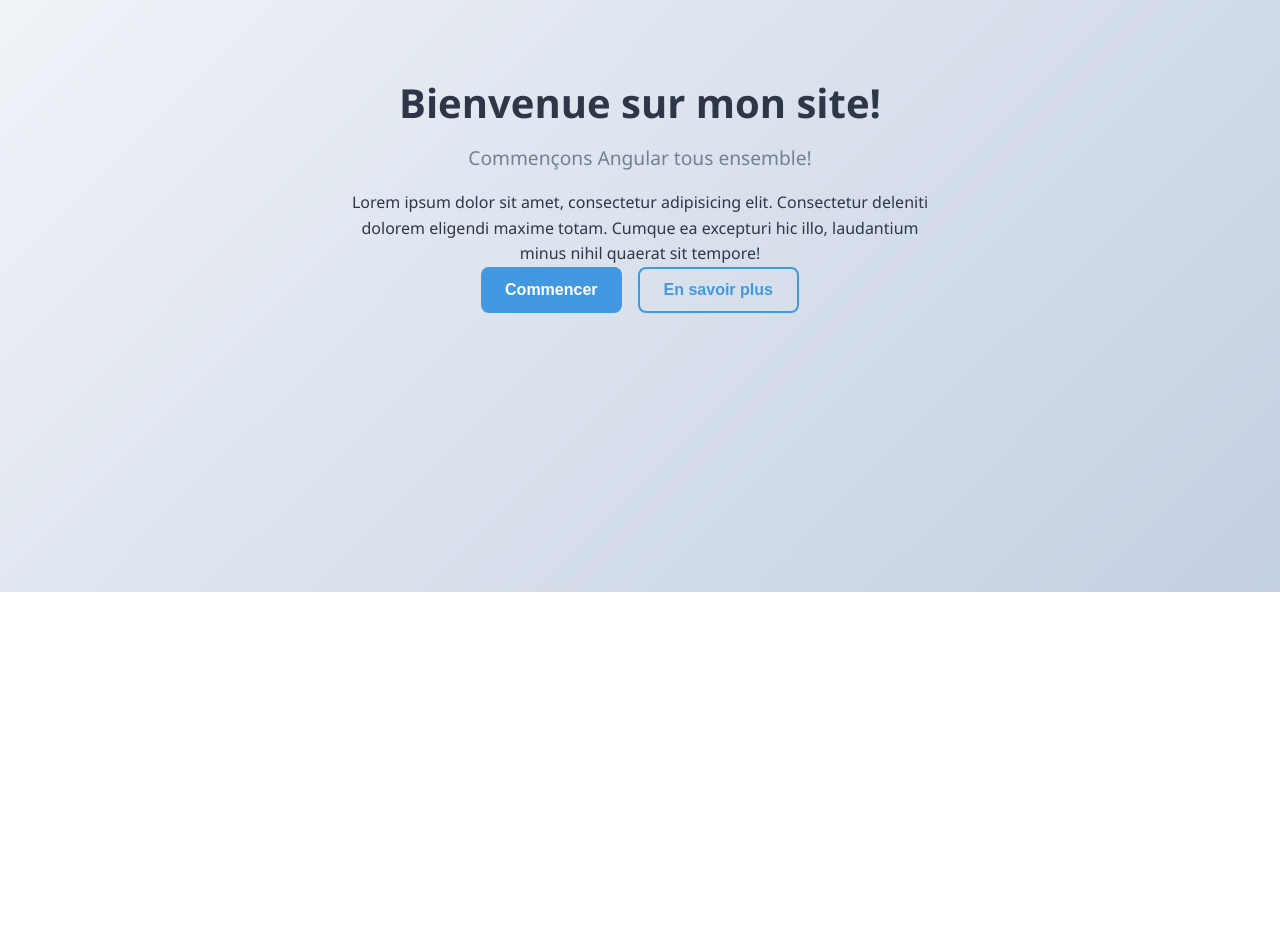
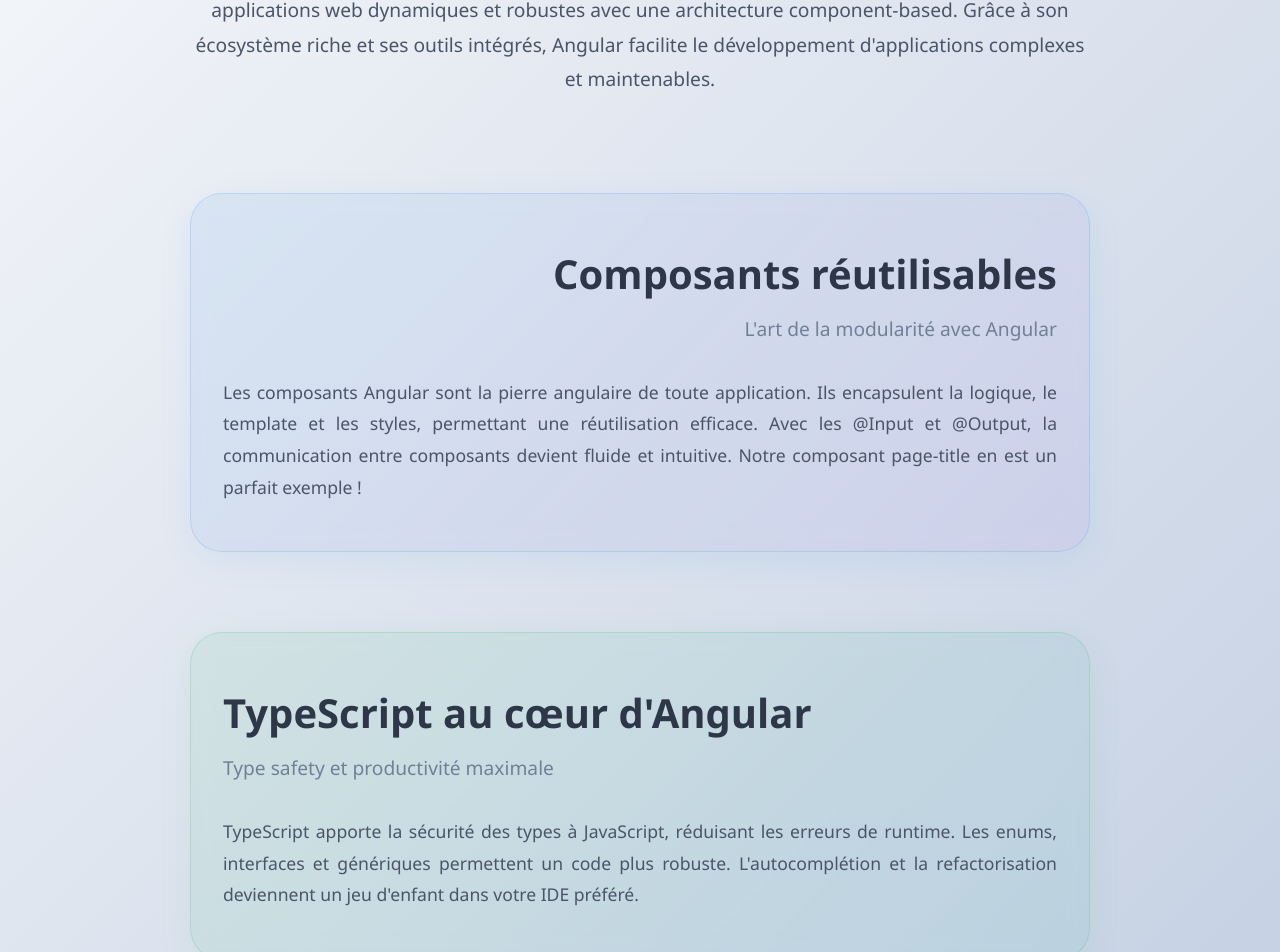
Before and after one commit to shebruu/ngx-foundation, an Angular app in the folder ngx-foundation/: page /home in a window 1280 px wide. Shown: the part 208-1160 px from the top of the page. Before the commit the page ends 800 px from the top, so only its background shows below. Built offline with nearby package versions, Linux system fonts and the light colour scheme.

Commit message:
add multi-section home layout

```diff
--- a/ngx-foundation/src/app/features/home/home.html
+++ b/ngx-foundation/src/app/features/home/home.html
@@ -1,20 +1,42 @@
 <div class="home-container">
     <div class="content">
-        <section>
-            <!-- Utilisation avec title et subtitle -->
-            <app-page-title title="Bienvenue sur mon site!" subtitle="Commençons Angular tous ensemble!"
-                [style]="TitleStyleEnum.CENTER">
+        <section class="hero-section">
+
+            <app-page-title title="Bienvenue dans l'univers Angular !"
+                subtitle="Découvrez la puissance du framework moderne de Google" [style]="TitleStyleEnum.CENTER">
             </app-page-title>
 
+            <p>Angular est un framework TypeScript open-source développé par Google. Il permet de créer des applications
+                web dynamiques et robustes avec une architecture component-based. Grâce à son écosystème riche et ses
+                outils intégrés, Angular facilite le développement d'applications complexes et maintenables.</p>
+        </section>
 
-            <p>Lorem ipsum dolor sit amet, consectetur adipisicing elit. Consectetur deleniti dolorem eligendi maxime
-                totam.
-                Cumque ea excepturi hic illo, laudantium minus nihil quaerat sit tempore!</p>
+        <!-- composants Angular -->
+        <section class="features-section">
+            <app-page-title title="Composants réutilisables" subtitle="L'art de la modularité avec Angular"
+                [style]="TitleStyleEnum.RIGHT">
+            </app-page-title>
+
+            <p>Les composants Angular sont la pierre angulaire de toute application. Ils encapsulent la logique, le
+                template et les styles, permettant une réutilisation efficace. Avec les @Input et @Output, la
+                communication entre composants devient fluide et intuitive. Notre composant page-title en est un parfait
+                exemple !</p>
+        </section>
+
+        <!-- TypeScript -->
+        <section class="tech-section">
+            <app-page-title title="TypeScript au cœur d'Angular" subtitle="Type safety et productivité maximale"
+                [style]="TitleStyleEnum.LEFT">
+            </app-page-title>
+
+            <p>TypeScript apporte la sécurité des types à JavaScript, réduisant les erreurs de runtime.
+                Les enums, interfaces et génériques permettent un code plus robuste. L'autocomplétion et la
+                refactorisation deviennent un jeu d'enfant dans votre IDE préféré.</p>
         </section>
 
         <div class="actions">
-            <button class="btn btn-primary">Commencer</button>
-            <button class="btn btn-secondary">En savoir plus</button>
+            <button class="btn btn-primary">Commencer mon projet Angular</button>
+            <button class="btn btn-secondary">Explorer la documentation</button>
         </div>
     </div>
 </div>
--- a/ngx-foundation/src/app/features/home/home.scss
+++ b/ngx-foundation/src/app/features/home/home.scss
@@ -9,7 +9,50 @@
 
 .content {
   text-align: center;
-  max-width: 600px;
+  max-width: 900px; //  contenu plus long
+
+  section {
+    margin-bottom: 5rem; // espacement entre sections
+
+    p {
+      font-size: 1.1rem;
+      color: #4a5568;
+      margin-top: 2rem;
+      line-height: 1.8;
+      text-align: justify;
+    }
+  }
+
+  // (titre principal) -
+  .hero-section {
+    margin-bottom: 6rem;
+
+    p {
+      font-size: 1.2rem;
+      font-weight: 500;
+      text-align: center;
+    }
+  }
+
+  // Section des fonctionnalités
+  .features-section {
+    padding: 3rem 2rem;
+    background: linear-gradient(135deg, rgba(66, 153, 225, 0.1) 0%, rgba(159, 122, 234, 0.1) 100%);
+    border-radius: 2rem;
+    backdrop-filter: blur(10px);
+    border: 1px solid rgba(66, 153, 225, 0.2);
+    box-shadow: 0 8px 32px rgba(66, 153, 225, 0.1);
+  }
+
+  // Section technique
+  .tech-section {
+    padding: 3rem 2rem;
+    background: linear-gradient(135deg, rgba(72, 187, 120, 0.1) 0%, rgba(56, 178, 172, 0.1) 100%);
+    border-radius: 2rem;
+    backdrop-filter: blur(10px);
+    border: 1px solid rgba(72, 187, 120, 0.2);
+    box-shadow: 0 8px 32px rgba(72, 187, 120, 0.1);
+  }
 
   .welcome-text {
     font-size: 1.2rem;
@@ -26,6 +69,11 @@
 }
 
 .actions {
+  margin-top: 4rem; // espace avant les boutons
+  display: flex;
+  gap: 1.5rem; // espace entre les boutons
+  justify-content: center;
+  flex-wrap: wrap;
   display: flex;
   gap: 1rem;
   justify-content: center;
```
